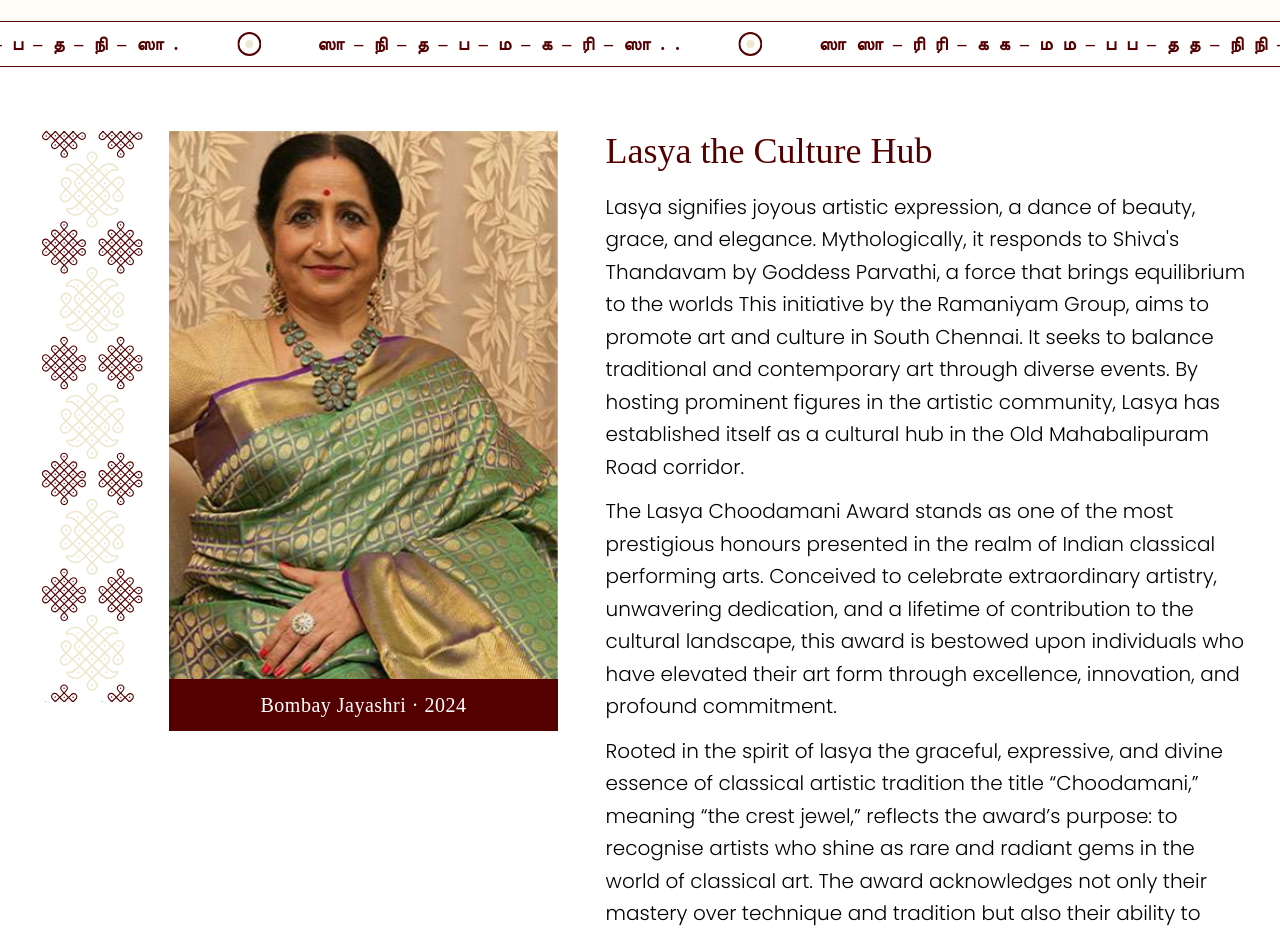
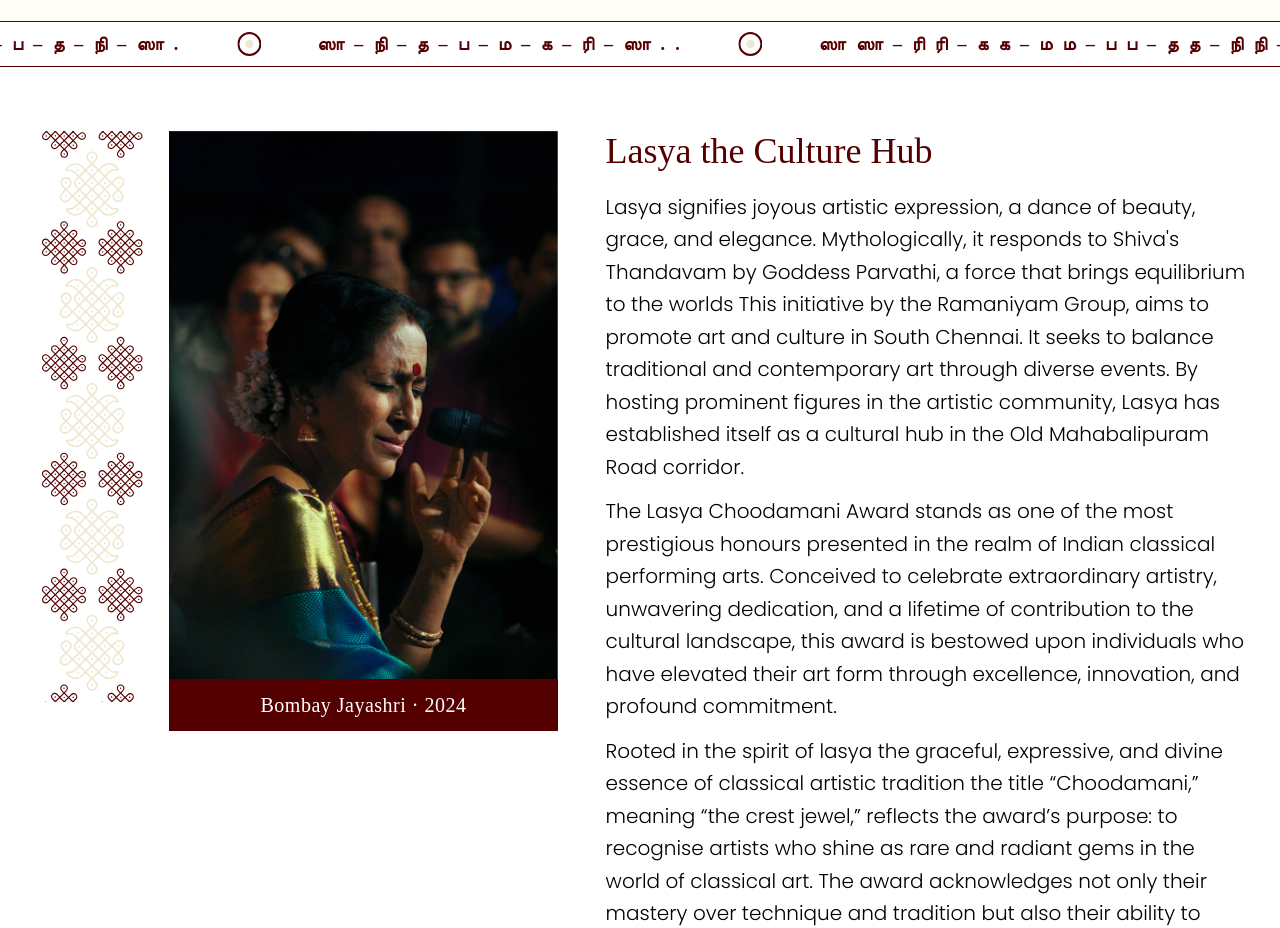
Before and after one commit to ayatiworkstechnologies/oh-margazhhi, a Next.js app: page / in a window 1280 px wide. Shown: the part 920-1848 px from the top of the page. Built offline with nearby package versions, Linux system fonts and the light colour scheme.

Commit message:
08/12/2025 update 5

```diff
--- a/app/components/sections/FeaturedGuest.jsx
+++ b/app/components/sections/FeaturedGuest.jsx
@@ -5,7 +5,7 @@
 import Container from "../ui/Container";
 import SectionTitle from "../ui/SectionTitle";
 
-const images = ["/about-img-1.png", "/about-img-4.png"];
+const images = ["/about-img-4.png", "/about-img-1.png"];
 
 const captions = ["Bombay Jayashri · 2024", "Aruna Sairam · 2025"];
 
```
